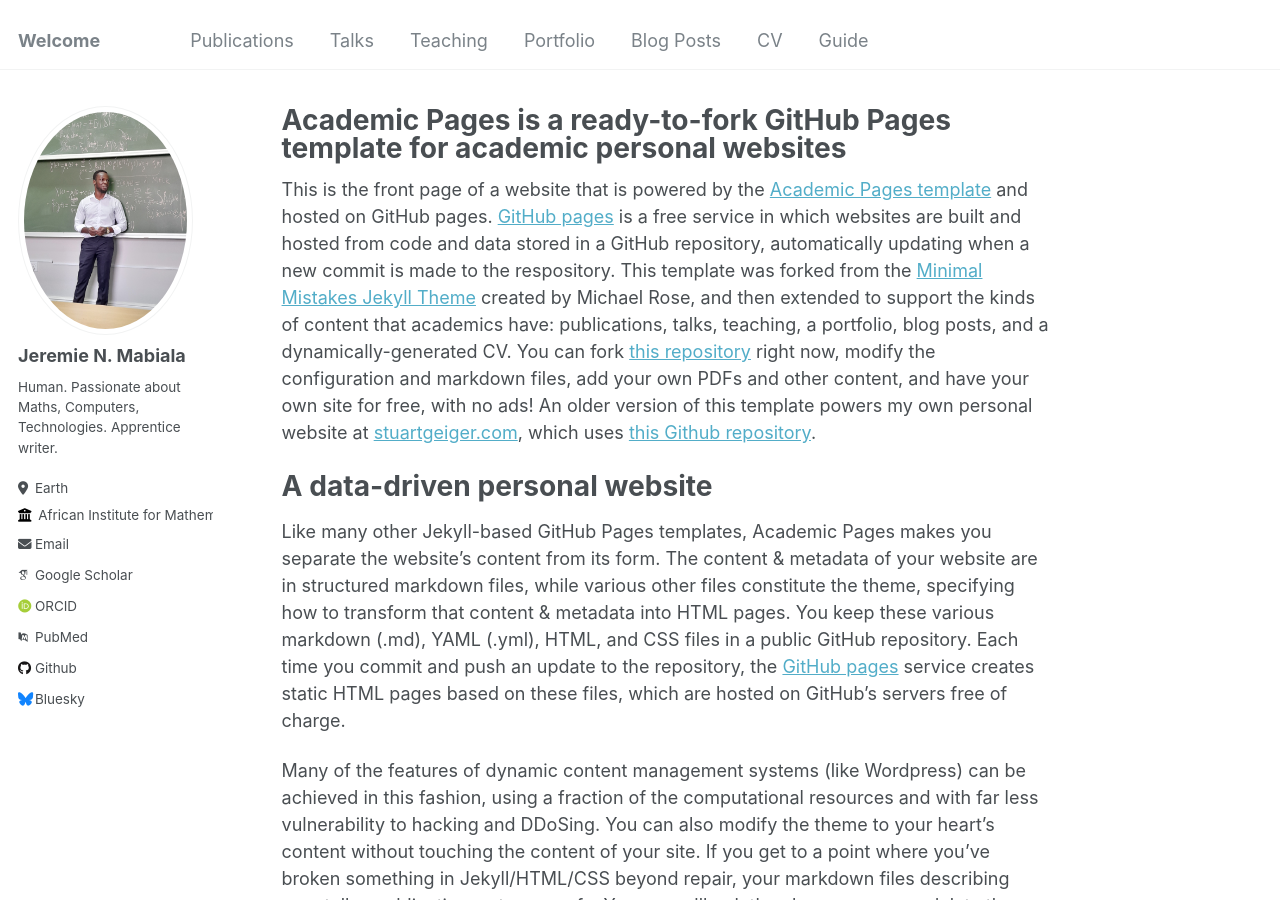
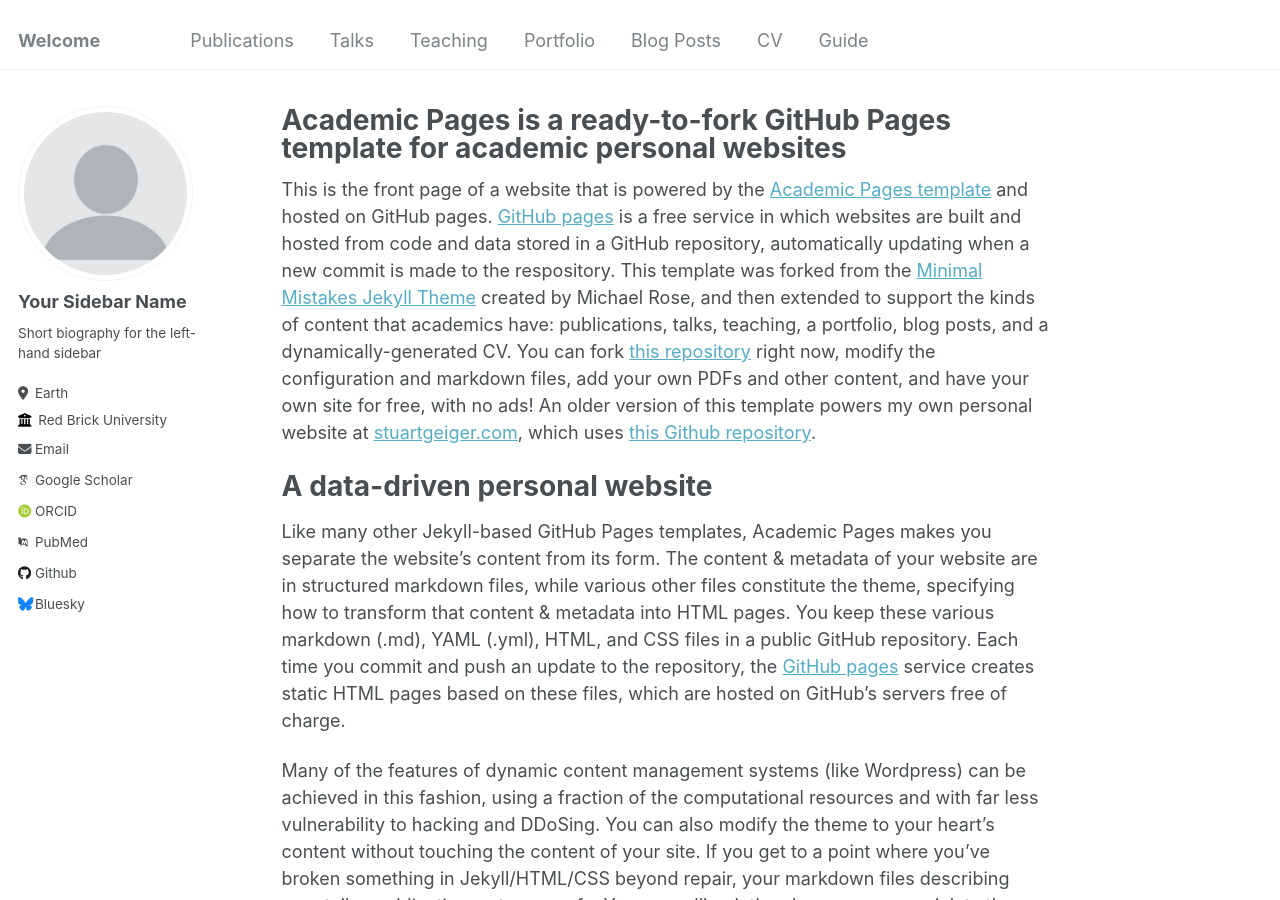
Before and after one commit to jnlandu/jeremie.github.io, a Jekyll site: the page built from _pages/about.md, in a window 1280 px wide and 900 px high. Built offline with Jekyll 4.4.1, drawn with Linux system fonts in a browser that asks for light colours; some web fonts are replaced.

Commit message:
update yaml

```diff
--- a/_config.yml
+++ b/_config.yml
@@ -11,24 +11,24 @@ locale                   : "en-US"
 title                    : "Welcome"
 title_separator          : "-"
 name                     : &name "Jeremie N. Mabiala"
-description              : &description "He is a graduate student in Machine Learning. He holds a Msc in Mathematical Sciences."
-url                      : "https://jnlandu.github.io/" # the base hostname & protocol for your site e.g. "https://mmistakes.github.io"
-baseurl                  : "jeremie.github.io" # the subpath of your site, e.g. "/blog"
-repository               : "jnlandu/jeremie.github.io"
+description              : &description "He is a graduate student in Machine Learning. He holds a Msc in Mathematical"
+url                      : https://academicpages.github.io # the base hostname & protocol for your site e.g. "https://mmistakes.github.io"
+baseurl                  : "" # the subpath of your site, e.g. "/blog"
+repository               : "academicpages/academicpages.github.io"
 
 # Site Author - The following control what appear as part of the author content on the side bar.
 #               If a field is blank the icon and link will not appear, otherwise it will be shown.
 #               Additional customization can be done by editing /_includes/author-profile.html
 author:
   # Biographic information
-  avatar           : "drj.jpeg"
-  name             : "Jeremie N. Mabiala"
+  avatar           : "profile.png"
+  name             : "Your Sidebar Name"
   pronouns         : # example: "she/her"
-  bio              : "Human. Passionate about Maths, Computers, Technologies. Apprentice writer.  "
+  bio              : "Short biography for the left-hand sidebar"
   location         : "Earth"
-  employer         : "African Institute for Mathematical Sciences"
+  employer         : "Red Brick University"
   uri              : # URL
-  email            : "jeremie@aims.ac.za"
+  email            : "none@example.org"
 
   # Academic websites
   arxiv            : # URL - Update with the correct link to your profile
```
